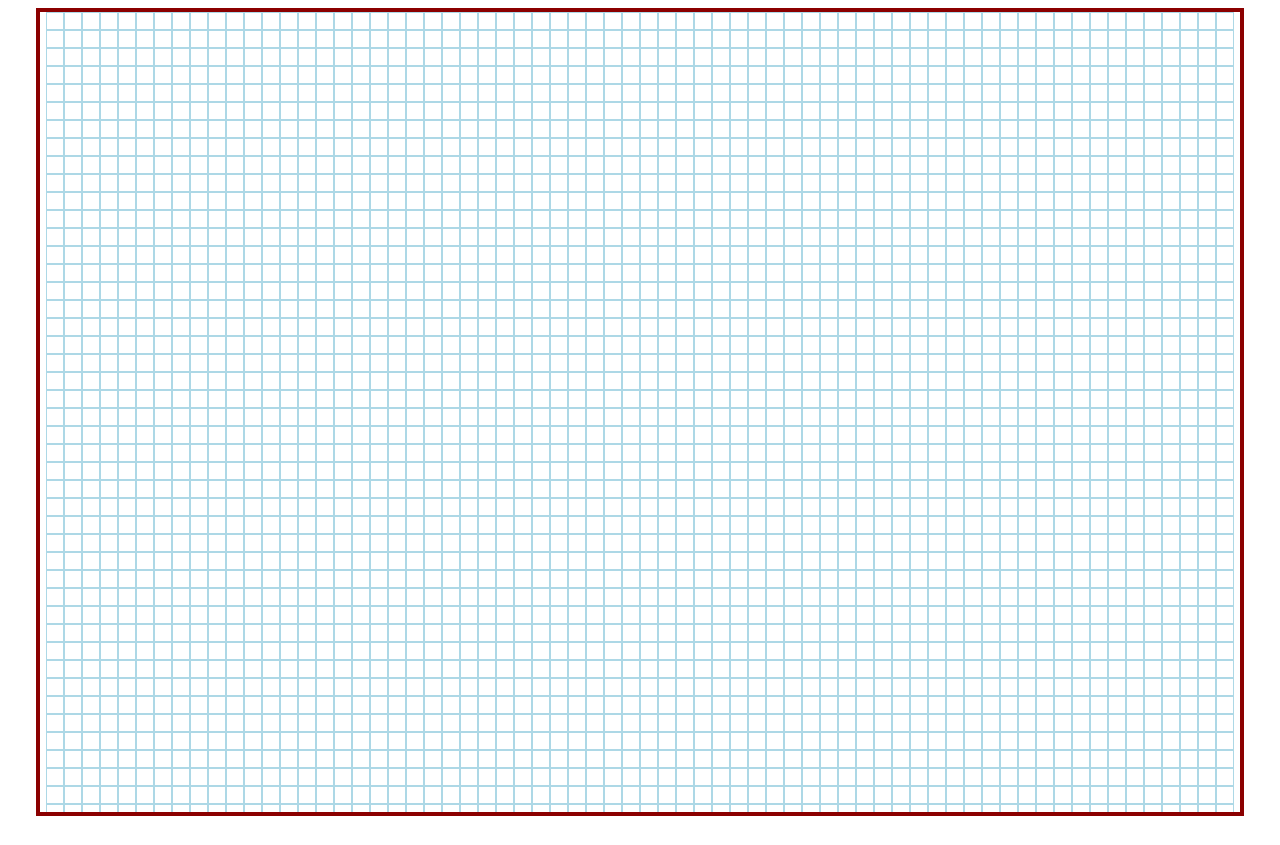
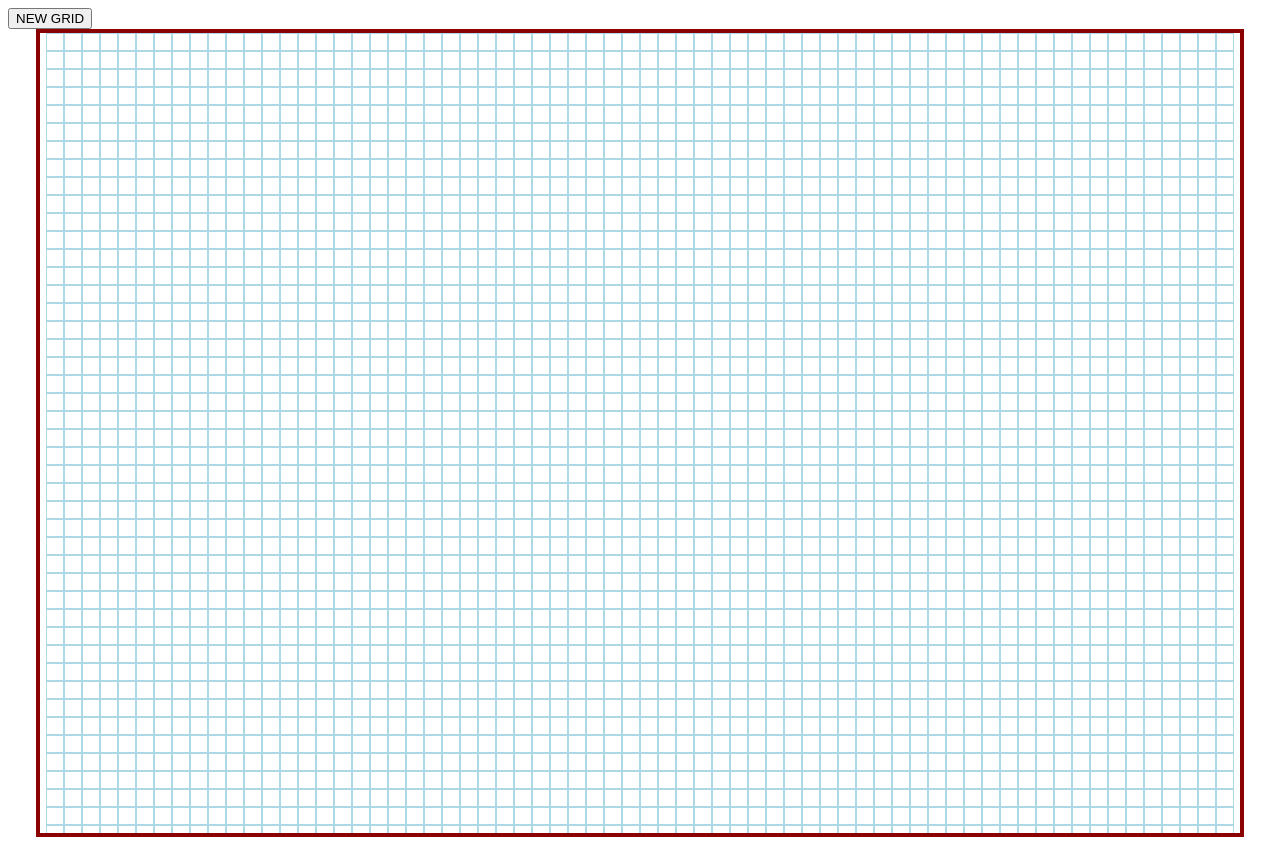
Before and after one commit to elvismourab/project-etch-a-sketch, a plain HTML site: page index.html in a window 1280 px wide. Before the commit the page ends 824 px from the top, so only its background shows below. Drawn offline with Linux system fonts and the light colour scheme.

Commit message:
Create NEW GRID button and remove body css rules*
*Add margin: auto to container (centralize div).

```diff
--- a/script.js
+++ b/script.js
@@ -23,3 +23,9 @@ for (i = 0; i < mouseMove.length; i++) {
         this.style.backgroundColor = "black";
     })
 }
+
+// 4 - button / div size
+const btn = document.createElement("button");
+btn.textContent = "NEW GRID";
+btn.setAttribute("class", "newGrid");
+body.prepend(btn);
--- a/style.css
+++ b/style.css
@@ -1,7 +1,7 @@
-body {
+/* body {
     display: flex;
     justify-content: center;
-}
+} */
 
 .container {
     border: 4px solid darkred;
@@ -11,6 +11,7 @@ body {
     flex-wrap: wrap;
     justify-content: center;
     overflow: hidden;
+    margin: auto;
 }
 
 .square {
```
